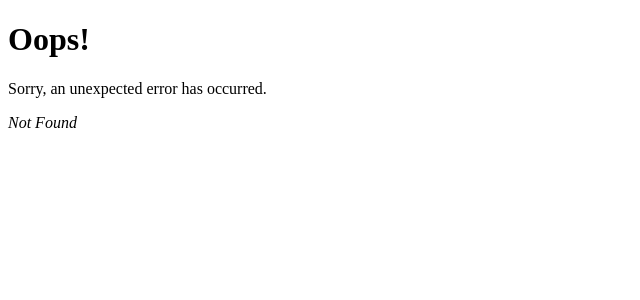
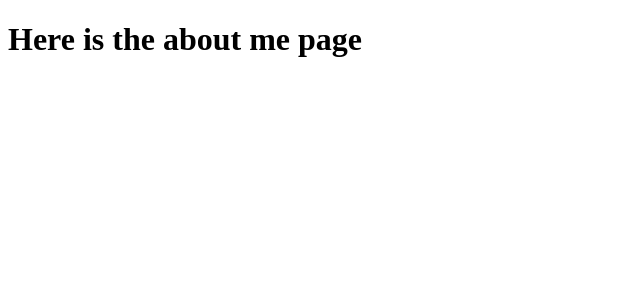
Before and after one commit to finnlambouris/msu-20_react-challenge_react-portfolio, a React (Vite) app: page /about in a window 1280 px wide. Before the commit this address had no page. Shown: the top 300 px of the page, without its empty margins (0-640 px from the left). Built offline with nearby package versions, Linux system fonts and the light colour scheme.

Commit message:
router is working

```diff
--- a/index.html
+++ b/index.html
@@ -7,6 +7,6 @@
 </head>
 <body>
     <div id="root"></div>
-    <script type="module" src="/src/main.jsx"></script>
+    <script type="module" src="./src/main.jsx"></script>
 </body>
 </html>
--- a/package.json
+++ b/package.json
@@ -13,6 +13,9 @@
         "react-router-dom": "^6.24.0"
     },
     "devDependencies": {
+        "@types/react": "^18.3.3",
+        "@types/react-dom": "^18.3.0",
+        "@vitejs/plugin-react": "^4.3.1",
         "vite": "^5.3.1"
     }
 }
--- a/src/App.jsx
+++ b/src/App.jsx
@@ -4,8 +4,7 @@ import { Outlet } from "react-router-dom";
 function App() {
   return (
     <>
-      <h1>Hello</h1>
-      {/* <Outlet /> */}
+      <Outlet />
     </>
   );
 }
--- /dev/null
+++ b/src/pages/AboutMePage.jsx
@@ -0,0 +1,5 @@
+export default function AboutMePage() {
+    return (
+        <h1>Here is the about me page</h1>
+    );
+}
--- /dev/null
+++ b/src/pages/ContactPage.jsx
@@ -0,0 +1,5 @@
+export default function ContactPage() {
+    return (
+        <h1>Here is the contact page</h1>
+    );
+}
--- a/src/pages/HomePage.jsx
+++ b/src/pages/HomePage.jsx
@@ -1,5 +1,5 @@
 export default function HomePage() {
     return (
-        <h1>Homepage</h1>
+        <h1>Here is the homepage</h1>
     );
 }
--- /dev/null
+++ b/src/pages/PortfolioPage.jsx
@@ -0,0 +1,5 @@
+export default function PortfolioPage() {
+    return (
+        <h1>Here is the portfolio page</h1>
+    );
+}
--- /dev/null
+++ b/src/pages/ResumePage.jsx
@@ -0,0 +1,5 @@
+export default function ResumePage() {
+    return (
+        <h1>Here is the resume page</h1>
+    );
+}
--- /dev/null
+++ b/vite.config.js
@@ -0,0 +1,6 @@
+import { defineConfig } from 'vite';
+import react from '@vitejs/plugin-react';
+
+export default defineConfig({
+  plugins: [react()],
+});
```
Also changed, not shown: src/main.jsx (+20 -0 lines), 4 other files (tests, documents, lock files or other folders).
